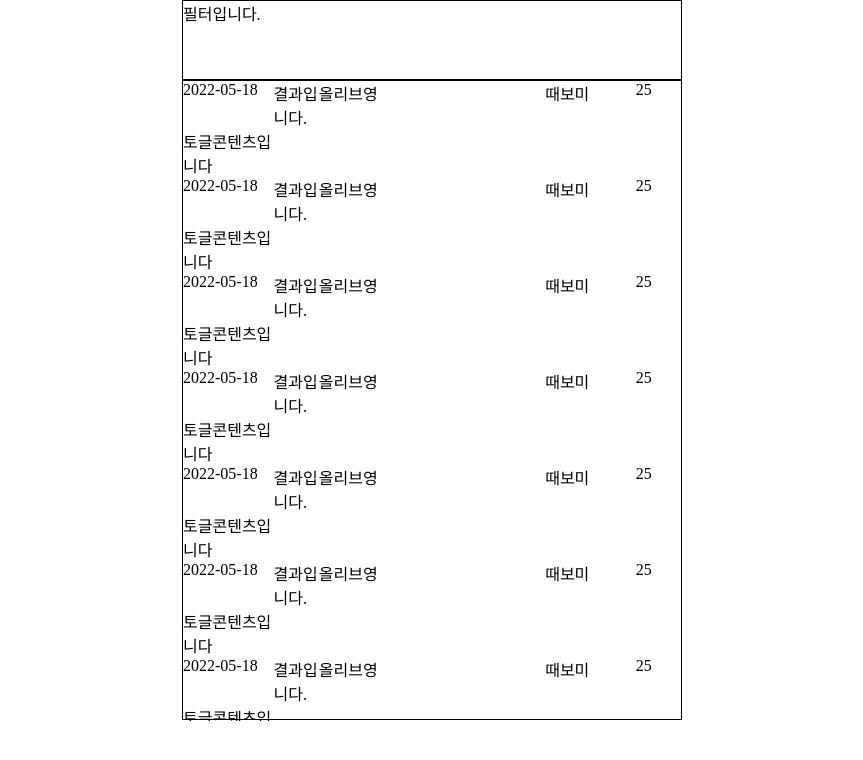
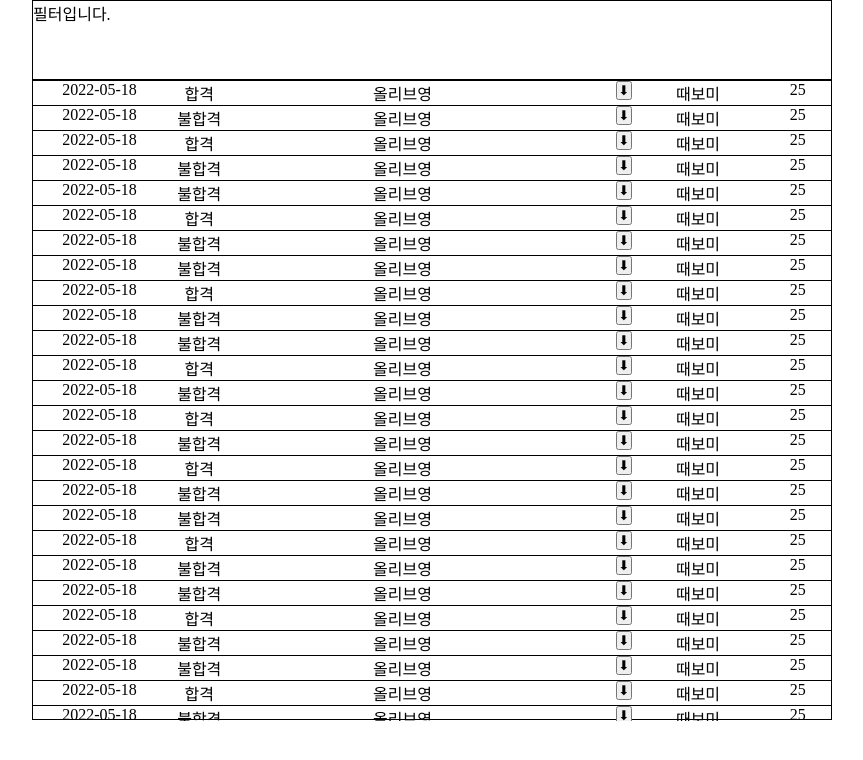
Before and after one commit to grapefruitgreentealoe/jobkorea, a React (Create React App) app: page /review in a window 1280 px wide. Shown: the top 760 px of the page, without its empty margins (208-1071 px from the left). Built offline with nearby package versions, Linux system fonts and the light colour scheme.

Commit message:
⛏Function :  가져온 데이터 리스트로 만들고 toggle기능 추가

```diff
--- a/src/Review.jsx
+++ b/src/Review.jsx
@@ -1,12 +1,13 @@
-import React from "react";
+import React, { useState } from "react";
 import Filter from "./Review/Filter";
 import ListView from "./Review/ListView/ListView";
 import styles from "../style/review_style/ReviewPage.module.css";
 export default function Review() {
+  const [filter, setFilter] = useState("전체");
   return (
     <div className={styles.reviewPage}>
-      <Filter />
-      <ListView />
+      <Filter setFilter={setFilter} />
+      <ListView filter={filter} />
     </div>
   );
 }
--- a/src/Review/ListView/ListElement.jsx
+++ b/src/Review/ListView/ListElement.jsx
@@ -1,20 +1,28 @@
-import React from "react";
+import React, { useState, useEffect } from "react";
 import Result from "./Result";
 import ToggleableContent from "./TogglableContent";
+import ToggleButton from "./ToggleButton";
 import data from "../mockData.json";
 import styles from "../../../style/review_style/ListView.module.css";
 import { v4 as uuidv4 } from "uuid";
-export default function ListElement() {
+export default function ListElement({ filter }) {
+  const [toggle, setToggle] = useState(Array(data.length).fill(false));
   return (
     <div className={styles.listElements}>
-      {data.map(({ date, result, company, writer, content, count }) => (
+      {data
+        .filter((x) => (filter == "전체" ? x : x.result == filter))
+        .map(({ date, result, company, writer, content, count }, i) => (
           <div key={uuidv4()} className={styles.listElement}>
             <span>{date}</span>
             <Result result={result} />
+            <div className={styles.reviewDetail}>
               <span>{company}</span>
+              <ToggleButton num={i} setToggle={setToggle} />
+            </div>
             <span>{writer}</span>
             <span>{count}</span>
-          <ToggleableContent />
+
+            {toggle[i] && <ToggleableContent content={content} />}
           </div>
         ))}
     </div>
--- a/src/Review/ListView/ListView.jsx
+++ b/src/Review/ListView/ListView.jsx
@@ -1,10 +1,10 @@
 import React from "react";
 import ListElement from "./ListElement";
 import styles from "../../../style/review_style/ListView.module.css";
-export default function ListView() {
+export default function ListView({ filter }) {
   return (
     <div className={styles.listview}>
-      <ListElement />
+      <ListElement filter={filter} />
     </div>
   );
 }
--- a/src/Review/ListView/Result.jsx
+++ b/src/Review/ListView/Result.jsx
@@ -1,5 +1,5 @@
 import React from "react";
 
-export default function Result() {
-  return <div>결과입니다.</div>;
+export default function Result({ result }) {
+  return <div>{result}</div>;
 }
--- a/src/Review/ListView/TogglableContent.jsx
+++ b/src/Review/ListView/TogglableContent.jsx
@@ -1,5 +1,5 @@
 import React from "react";
 
-export default function TogglableContent() {
-  return <div>토글콘텐츠입니다</div>;
+export default function TogglableContent({ content }) {
+  return <div>{content}</div>;
 }
--- /dev/null
+++ b/src/Review/ListView/ToggleButton.jsx
@@ -0,0 +1,15 @@
+import React from "react";
+import styles from "../../../style/review_style/ListView.module.css";
+export default function ToggleButton({ setToggle, num }) {
+  const handleToggleButton = (e) => {
+    e.preventDefault();
+    setToggle((o) => o.map((x, i) => (i == num ? !x : x)));
+  };
+  return (
+    <div className={styles.toggleButton}>
+      <button onClick={handleToggleButton}>
+        <span>⬇</span>
+      </button>
+    </div>
+  );
+}
--- a/src/Review/mockData.json
+++ b/src/Review/mockData.json
@@ -1,4 +1,212 @@
 [
+  {
+    "date": "2022-05-18",
+    "result": "합격",
+    "company": "올리브영",
+    "writer": "때보미",
+    "content": "같이 일하는 사람들과 잘 어울릴 수 있느냐 본인이 서비스직에 맞는 성격이라고 생각하느냐..",
+    "count": 25
+  },
+  {
+    "date": "2022-05-18",
+    "result": "불합격",
+    "company": "올리브영",
+    "writer": "때보미",
+    "content": "같이 일하는 사람들과 잘 어울릴 수 있느냐 본인이 서비스직에 맞는 성격이라고 생각하느냐..",
+    "count": 25
+  },
+  {
+    "date": "2022-05-18",
+    "result": "합격",
+    "company": "올리브영",
+    "writer": "때보미",
+    "content": "같이 일하는 사람들과 잘 어울릴 수 있느냐 본인이 서비스직에 맞는 성격이라고 생각하느냐..",
+    "count": 25
+  },
+  {
+    "date": "2022-05-18",
+    "result": "불합격",
+    "company": "올리브영",
+    "writer": "때보미",
+    "content": "같이 일하는 사람들과 잘 어울릴 수 있느냐 본인이 서비스직에 맞는 성격이라고 생각하느냐..",
+    "count": 25
+  },
+  {
+    "date": "2022-05-18",
+    "result": "불합격",
+    "company": "올리브영",
+    "writer": "때보미",
+    "content": "같이 일하는 사람들과 잘 어울릴 수 있느냐 본인이 서비스직에 맞는 성격이라고 생각하느냐..",
+    "count": 25
+  },
+  {
+    "date": "2022-05-18",
+    "result": "합격",
+    "company": "올리브영",
+    "writer": "때보미",
+    "content": "같이 일하는 사람들과 잘 어울릴 수 있느냐 본인이 서비스직에 맞는 성격이라고 생각하느냐..",
+    "count": 25
+  },
+  {
+    "date": "2022-05-18",
+    "result": "불합격",
+    "company": "올리브영",
+    "writer": "때보미",
+    "content": "같이 일하는 사람들과 잘 어울릴 수 있느냐 본인이 서비스직에 맞는 성격이라고 생각하느냐..",
+    "count": 25
+  },
+  {
+    "date": "2022-05-18",
+    "result": "불합격",
+    "company": "올리브영",
+    "writer": "때보미",
+    "content": "같이 일하는 사람들과 잘 어울릴 수 있느냐 본인이 서비스직에 맞는 성격이라고 생각하느냐..",
+    "count": 25
+  },
+  {
+    "date": "2022-05-18",
+    "result": "합격",
+    "company": "올리브영",
+    "writer": "때보미",
+    "content": "같이 일하는 사람들과 잘 어울릴 수 있느냐 본인이 서비스직에 맞는 성격이라고 생각하느냐..",
+    "count": 25
+  },
+  {
+    "date": "2022-05-18",
+    "result": "불합격",
+    "company": "올리브영",
+    "writer": "때보미",
+    "content": "같이 일하는 사람들과 잘 어울릴 수 있느냐 본인이 서비스직에 맞는 성격이라고 생각하느냐..",
+    "count": 25
+  },
+  {
+    "date": "2022-05-18",
+    "result": "불합격",
+    "company": "올리브영",
+    "writer": "때보미",
+    "content": "같이 일하는 사람들과 잘 어울릴 수 있느냐 본인이 서비스직에 맞는 성격이라고 생각하느냐..",
+    "count": 25
+  },
+  {
+    "date": "2022-05-18",
+    "result": "합격",
+    "company": "올리브영",
+    "writer": "때보미",
+    "content": "같이 일하는 사람들과 잘 어울릴 수 있느냐 본인이 서비스직에 맞는 성격이라고 생각하느냐..",
+    "count": 25
+  },
+  {
+    "date": "2022-05-18",
+    "result": "불합격",
+    "company": "올리브영",
+    "writer": "때보미",
+    "content": "같이 일하는 사람들과 잘 어울릴 수 있느냐 본인이 서비스직에 맞는 성격이라고 생각하느냐..",
+    "count": 25
+  },
+  {
+    "date": "2022-05-18",
+    "result": "합격",
+    "company": "올리브영",
+    "writer": "때보미",
+    "content": "같이 일하는 사람들과 잘 어울릴 수 있느냐 본인이 서비스직에 맞는 성격이라고 생각하느냐..",
+    "count": 25
+  },
+  {
+    "date": "2022-05-18",
+    "result": "불합격",
+    "company": "올리브영",
+    "writer": "때보미",
+    "content": "같이 일하는 사람들과 잘 어울릴 수 있느냐 본인이 서비스직에 맞는 성격이라고 생각하느냐..",
+    "count": 25
+  },
+  {
+    "date": "2022-05-18",
+    "result": "합격",
+    "company": "올리브영",
+    "writer": "때보미",
+    "content": "같이 일하는 사람들과 잘 어울릴 수 있느냐 본인이 서비스직에 맞는 성격이라고 생각하느냐..",
+    "count": 25
+  },
+  {
+    "date": "2022-05-18",
+    "result": "불합격",
+    "company": "올리브영",
+    "writer": "때보미",
+    "content": "같이 일하는 사람들과 잘 어울릴 수 있느냐 본인이 서비스직에 맞는 성격이라고 생각하느냐..",
+    "count": 25
+  },
+  {
+    "date": "2022-05-18",
+    "result": "불합격",
+    "company": "올리브영",
+    "writer": "때보미",
+    "content": "같이 일하는 사람들과 잘 어울릴 수 있느냐 본인이 서비스직에 맞는 성격이라고 생각하느냐..",
+    "count": 25
+  },
+  {
+    "date": "2022-05-18",
+    "result": "합격",
+    "company": "올리브영",
+    "writer": "때보미",
+    "content": "같이 일하는 사람들과 잘 어울릴 수 있느냐 본인이 서비스직에 맞는 성격이라고 생각하느냐..",
+    "count": 25
+  },
+  {
+    "date": "2022-05-18",
+    "result": "불합격",
+    "company": "올리브영",
+    "writer": "때보미",
+    "content": "같이 일하는 사람들과 잘 어울릴 수 있느냐 본인이 서비스직에 맞는 성격이라고 생각하느냐..",
+    "count": 25
+  },
+  {
+    "date": "2022-05-18",
+    "result": "불합격",
+    "company": "올리브영",
+    "writer": "때보미",
+    "content": "같이 일하는 사람들과 잘 어울릴 수 있느냐 본인이 서비스직에 맞는 성격이라고 생각하느냐..",
+    "count": 25
+  },
+  {
+    "date": "2022-05-18",
+    "result": "합격",
+    "company": "올리브영",
+    "writer": "때보미",
+    "content": "같이 일하는 사람들과 잘 어울릴 수 있느냐 본인이 서비스직에 맞는 성격이라고 생각하느냐..",
+    "count": 25
+  },
+  {
+    "date": "2022-05-18",
+    "result": "불합격",
+    "company": "올리브영",
+    "writer": "때보미",
+    "content": "같이 일하는 사람들과 잘 어울릴 수 있느냐 본인이 서비스직에 맞는 성격이라고 생각하느냐..",
+    "count": 25
+  },
+  {
+    "date": "2022-05-18",
+    "result": "불합격",
+    "company": "올리브영",
+    "writer": "때보미",
+    "content": "같이 일하는 사람들과 잘 어울릴 수 있느냐 본인이 서비스직에 맞는 성격이라고 생각하느냐..",
+    "count": 25
+  },
+  {
+    "date": "2022-05-18",
+    "result": "합격",
+    "company": "올리브영",
+    "writer": "때보미",
+    "content": "같이 일하는 사람들과 잘 어울릴 수 있느냐 본인이 서비스직에 맞는 성격이라고 생각하느냐..",
+    "count": 25
+  },
+  {
+    "date": "2022-05-18",
+    "result": "불합격",
+    "company": "올리브영",
+    "writer": "때보미",
+    "content": "같이 일하는 사람들과 잘 어울릴 수 있느냐 본인이 서비스직에 맞는 성격이라고 생각하느냐..",
+    "count": 25
+  },
   {
     "date": "2022-05-18",
     "result": "합격",
--- a/style/review_style/ListView.module.css
+++ b/style/review_style/ListView.module.css
@@ -1,15 +1,25 @@
 .listview {
   height: 80vh;
   border: 1px black solid;
-
 }
 
 .listElements {
-   height: 80vh;
+  height: 80vh;
   overflow-y: scroll;
-    position: relative;
+  position: relative;
 }
 .listElement {
   display: grid;
-  grid-template-columns: 2fr 1fr 5fr 2fr 1fr;
+  grid-template-columns: 2fr 1fr 6fr 2fr 1fr;
+  justify-items: center;
+  border-bottom: 1px black solid;
 }
+.reviewDetail {
+  width: 100%;
+  display: grid;
+  grid-template-columns: 1fr 1fr;
+  justify-items: flex-end;
+}
+
+.toggleButton {
+}
--- a/style/review_style/ReviewPage.module.css
+++ b/style/review_style/ReviewPage.module.css
@@ -1,6 +1,6 @@
 .reviewPage {
   display: flex;
   flex-direction: column;
-  width: 500px;
+  width: 800px;
   margin: auto;
 }
```
Lines whose indentation alone changed are shown as unchanged.
